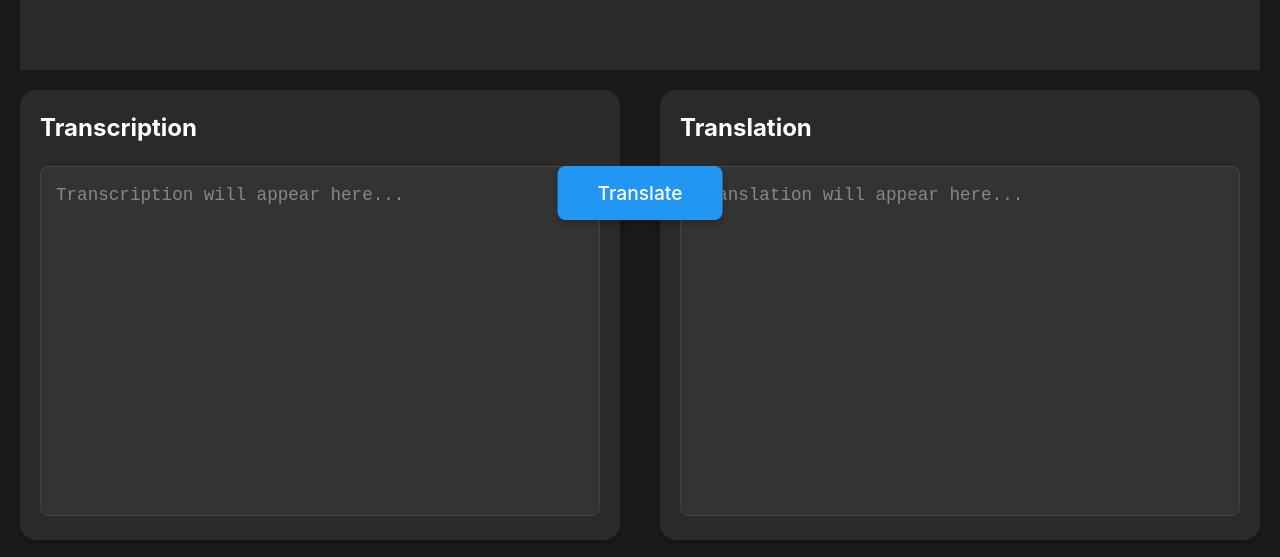
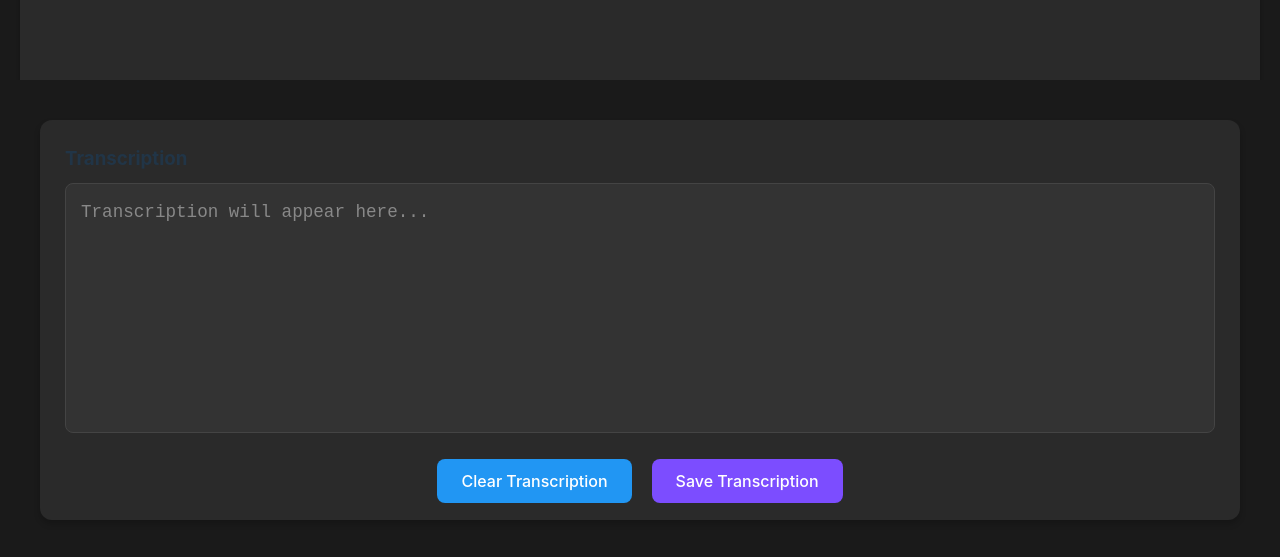
Before and after one commit to taiminhle4920/linguofy, a React (Vite) app in the folder frontend/: page / in a window 1280 px wide. Shown: the part 240-797 px from the top of the page. Built offline with nearby package versions, Linux system fonts and the light colour scheme; no server answers.

Commit message:
update landing page

```diff
--- a/frontend/src/components/LandingPage.css
+++ b/frontend/src/components/LandingPage.css
@@ -103,35 +103,60 @@
     left: 0;
     right: 0;
     display: flex;
-    justify-content: space-between;
-    padding: 20px;
-    gap: 20px;
+    justify-content: center;
+    padding: 40px;
     width: 100%;
     background-color: #1a1a1a;
 }
 
-
-.box {
-    flex: 1;
-    max-width: 600px;
-    height: 450px;
+.transcription-box {
+    width: 100%;
+    max-width: 1200px;
+    height: 400px;
     background-color: #2a2a2a;
-    padding: 20px;
-    border-radius: 16px;
+    padding: 25px;
+    border-radius: 12px;
     box-shadow: 0 4px 6px rgba(0, 0, 0, 0.2);
-
 }
 
+.button-container {
+    display: flex;
+    gap: 20px;
+    margin-top: 20px;
+    justify-content: center;
+}
 
-.box h3 {
-    color: #ffffff;
-    margin-bottom: 10px;
-    font-size: 1.5rem;
+.actionButton {
+    padding: 12px 24px;
+    border: none;
+    border-radius: 8px;
+    cursor: pointer;
+    font-size: 1rem;
+    font-weight: 500;
+    transition: all 0.2s ease;
+}
+
+.clearButton {
+    background-color: #2196f3;
+    color: white;
+}
+
+.clearButton:hover {
+    background-color: #1976d2;
+}
+
+.saveButton {
+    background-color: #7c4dff;
+    color: white;
+}
+
+.saveButton:hover {
+    background-color: #6200ea;
 }
 
 .textArea {
     width: 100%;
-    height: calc(100% - 60px);
+    height: calc(100% - 100px);
     margin-top: 10px;
     padding: 15px;
     border-radius: 8px;
@@ -147,43 +172,12 @@
     color: #888;
 }
 
-
-.translateButton {
-    position: fixed;
-    bottom: 340px;
-    left: 50%;
-    transform: translateX(-50%);
-    padding: 15px 40px;
-    background-color: #2196f3;
-    color: #fff;
-    border: none;
-    border-radius: 8px;
-    cursor: pointer;
-    font-size: 1.2rem;
-    font-weight: 500;
-    transition: all 0.2s ease;
-    box-shadow: 0 4px 6px rgba(0, 0, 0, 0.2);
-    z-index: 10;
-}
-
-.translateButton:hover {
-    background-color: #1976d2;
-    transform: translateX(-50%) translateY(-2px);
-    box-shadow: 0 6px 8px rgba(0, 0, 0, 0.3);
-}
-
-.translateButton:active {
-    transform: translateX(-50%) translateY(0);
-    box-shadow: 0 4px 6px rgba(0, 0, 0, 0.2);
-}
-
-
 @media (max-width: 1024px) {
     .visualizer-container {
         height: 250px;
     }
 
-    .box {
+    .transcription-box {
         height: 250px;
     }
 
@@ -220,23 +214,16 @@
     }
 
     .bottomSection {
-        flex-direction: column;
-        padding: 10px;
-        gap: 10px;
-        position: static;
-        margin-top: 20px;
+        padding: 20px;
     }
 
-    .box {
-        max-width: 100%;
-        height: 200px;
+    .button-container {
+        flex-direction: column;
+        gap: 10px;
     }
 
-    .translateButton {
-        position: static;
-        transform: none;
+    .actionButton {
         width: 100%;
-        margin: 10px 0;
     }
 }
 
@@ -251,19 +238,13 @@
         height: 150px;
     }
 
-    .box h3 {
-        font-size: 1.2rem;
-        margin-bottom: 10px;
+    .transcription-box {
+        height: 200px;
     }
 
     .textArea {
         font-size: 1rem;
         padding: 10px;
-    }
-
-    .translateButton {
-        padding: 10px 20px;
-        font-size: 1rem;
     }
 
     .logo-text {
--- a/frontend/src/components/LandingPage.jsx
+++ b/frontend/src/components/LandingPage.jsx
@@ -5,7 +5,6 @@ import "./LandingPage.css";
 const LandingPage = () => {
     const [isRecording, setIsRecording] = useState(false);
     const [transcription, setTranscription] = useState("");
-    const [translation, setTranslation] = useState("");
     const [microphoneAllowed, setMicrophoneAllowed] = useState(false);
     const [selectedModel, setSelectedModel] = useState("custom");
 
@@ -179,6 +178,37 @@ const LandingPage = () => {
         return () => window.removeEventListener("resize", updateCanvasSize);
     }, []);
 
+
+    const handleClearTranscription = () => {
+        setTranscription("");
+    };
+
+    const handleSaveTranscription = async () => {
+        try {
+            const userId = sessionStorage.getItem('user_id');
+            const response = await fetch("http://127.0.0.1:5000/save_transcription", {
+                method: "POST",
+                headers: {
+                    "Content-Type": "application/json",
+                },
+                body: JSON.stringify({
+                    transcription: transcription,
+                    user_id: userId
+                }),
+            });
+
+            if (!response.ok) {
+                throw new Error('Failed to save transcription');
+            }
+
+            const data = await response.json();
+            alert("Transcription saved successfully!");
+        } catch (error) {
+            console.error("Error saving transcription:", error);
+            alert("Failed to save transcription");
+        }
+    };
+
     return (
         <div className="container">
             <div className="header">
@@ -206,7 +236,7 @@ const LandingPage = () => {
             </div>
 
             <div className="bottomSection">
-                <div className="box">
+                <div className="box transcription-box">
                     <h3>Transcription</h3>
                     <textarea
                         className="textArea"
@@ -214,26 +244,20 @@ const LandingPage = () => {
                         readOnly
                         placeholder="Transcription will appear here..."
                     />
-                </div>
-
-                <button
-                    onClick={() => {
-                        const translatedText = `Translated: ${transcription}`;
-                        setTranslation(translatedText);
-                    }}
-                    className="translateButton"
-                >
-                    Translate
-                </button>
-
-                <div className="box">
-                    <h3>Translation</h3>
-                    <textarea
-                        className="textArea"
-                        value={translation}
-                        readOnly
-                        placeholder="Translation will appear here..."
-                    />
+                    <div className="button-container">
+                        <button
+                            onClick={handleClearTranscription}
+                            className="actionButton clearButton"
+                        >
+                            Clear Transcription
+                        </button>
+                        <button
+                            onClick={handleSaveTranscription}
+                            className="actionButton saveButton"
+                        >
+                            Save Transcription
+                        </button>
+                    </div>
                 </div>
             </div>
         </div>
```
Also changed, not shown: 2 other files (tests, documents, lock files or other folders).
